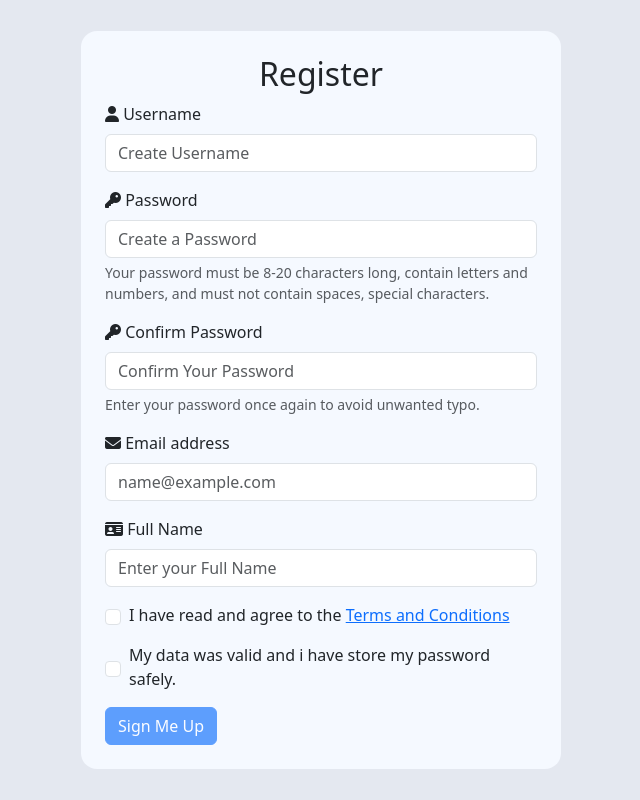
After one commit to bagusmahendra85/php_projects, a PHP site: page /register.php in a window 1280 px wide. The commit adds this page. Shown: the whole page, without its empty margins (319-959 px from the left). Run offline with PHP 8.4, Linux system fonts and the light colour scheme; some libraries are stand-ins or nearby versions.

Commit message:
feat: activate the registration page

```diff
--- a/crud_operation/css/style.css
+++ b/crud_operation/css/style.css
@@ -1 +1,4 @@
-/*# sourceMappingURL=style.css.map */
+@import url("https://fonts.googleapis.com/css2?family=Inter:wght@100..900&display=swap");
+body {
+  font-family: "Inter", sans-serif;
+}/*# sourceMappingURL=style.css.map */
--- /dev/null
+++ b/crud_operation/css/style.scss
@@ -0,0 +1,5 @@
+@import url('https://fonts.googleapis.com/css2?family=Inter:wght@100..900&display=swap');
+
+body {
+  font-family: 'Inter', sans-serif;
+}
--- a/crud_operation/include/function.php
+++ b/crud_operation/include/function.php
@@ -178,6 +178,50 @@ function upload() {
 
 // upload end ------------------------------
 
+// register/sign up ------------------------------
+
+function userSignup($data) {
+  global $conn;
+
+  $username = strtolower(stripslashes($data["username"]));
+  $password = mysqli_real_escape_string($conn, $data["password"]);
+  $confirmPassword = mysqli_real_escape_string($conn, $data["confirmPassword"]);
+  $user_email = $data["email"];
+  $user_fullname = htmlspecialchars($data["fullname"]);
+
+  //existing username on database check
+  $usernameQuery = mysqli_query($conn, "SELECT username FROM users WHERE username = '$username';");
+
+  if (mysqli_fetch_assoc($usernameQuery)) {
+    echo "
+    <script>alert('Username sudah terdaftar!');</script>
+    ";
+
+    return false;
+  }
+
+  //password confirmation check
+
+  if ( $password != $confirmPassword ) {
+    echo "<script>alert('Password tidak sama!');</script>";
+    return false;
+  }
+
+  //encrypt password
+  $password = password_hash($password, PASSWORD_DEFAULT);
+
+  //pass data on to database
+  mysqli_query($conn, "
+    INSERT INTO users (id, username, password, email, fullname) VALUES
+    (NULL, '$username', '$password', '$user_email', '$user_fullname')
+  ;");
+
+  return mysqli_affected_rows($conn);
+
+}
+
+// register/sign up end ------------------------------
+
 
 
 ?>
--- a/crud_operation/public/insert.php
+++ b/crud_operation/public/insert.php
@@ -48,6 +48,8 @@ if (isset($_POST["add_data"])) {
     <meta charset="utf-8">
     <meta name="viewport" content="width=device-width, initial-scale=1">
     <title>Add New Data</title>
+    <!-- My CSS -->
+    <link rel="stylesheet" href="./css/style.css">
      <!-- Boostrap -->
     <link href="https://cdn.jsdelivr.net/npm/bootstrap@5.3.2/dist/css/bootstrap.min.css" rel="stylesheet" integrity="sha384-T3c6CoIi6uLrA9TneNEoa7RxnatzjcDSCmG1MXxSR1GAsXEV/Dwwykc2MPK8M2HN" crossorigin="anonymous">
     <!-- Fontawesome Icon -->
--- a/crud_operation/public/login.php
+++ b/crud_operation/public/login.php
@@ -14,6 +14,8 @@ if ( isset($_POST["submit"])) {
   <meta charset="UTF-8">
   <meta name="viewport" content="width=device-width, initial-scale=1.0">
   <title>Login</title>
+  <!-- My CSS -->
+  <link rel="stylesheet" href="./css/style.css">
   <link href="https://cdn.jsdelivr.net/npm/bootstrap@5.3.2/dist/css/bootstrap.min.css" rel="stylesheet" integrity="sha384-T3c6CoIi6uLrA9TneNEoa7RxnatzjcDSCmG1MXxSR1GAsXEV/Dwwykc2MPK8M2HN" crossorigin="anonymous">
   <script src="https://kit.fontawesome.com/9ed35d004b.js" crossorigin="anonymous"></script>
   <style>
--- /dev/null
+++ b/crud_operation/public/register.php
@@ -0,0 +1,109 @@
+<?php
+require "../include/function.php";
+
+if ( isset($_POST["signupCta"]) ) {
+  if ( userSignup($_POST) ) {
+    echo "<script>alert('User baru berhasil dibuat!'); </script>";
+  } else {
+    echo mysqli_error($conn);
+  }
+}
+
+?>
+
+<!DOCTYPE html>
+<html lang="en">
+<head>
+  <meta charset="UTF-8">
+  <meta name="viewport" content="width=device-width, initial-scale=1.0">
+  <title>Register</title>
+  <!-- My CSS -->
+  <link rel="stylesheet" href="./css/style.css">
+  <link href="https://cdn.jsdelivr.net/npm/bootstrap@5.3.2/dist/css/bootstrap.min.css" rel="stylesheet" integrity="sha384-T3c6CoIi6uLrA9TneNEoa7RxnatzjcDSCmG1MXxSR1GAsXEV/Dwwykc2MPK8M2HN" crossorigin="anonymous">
+  <script src="https://kit.fontawesome.com/9ed35d004b.js" crossorigin="anonymous"></script>
+  <style>
+    body {
+      background-color: #e4e8f0;
+    }
+
+    main {
+      display: grid;
+      place-items: center;
+      min-height: 100vh;
+    }
+
+    main .container {
+      background: #f5f9ff;
+      border-radius: 1em;
+      max-width: 30em;
+      display: grid;
+      place-self: center;
+
+    }
+  </style>
+</head>
+<body>
+  <main>
+    <div class="container p-4">
+
+      <h2 class="text-center">Register</h2>
+      <form class="" action="" method="post" enctype="multipart/form-data">
+        <div class="mb-3">
+          <label for="username" class="form-label"><i class="fa-solid fa-user"></i> Username</label>
+          <input type="text" autocomplete="off" class="form-control" id="username" name="username" placeholder="Create Username">
+        </div>
+        <div class="mb-3">
+          <label for="password" class="form-label"><i class="fa-solid fa-key"></i> Password</label>
+          <input type="password" id="password" name="password" class="form-control" placeholder="Create a Password" aria-describedby="passwordHelpBlock">
+          <div id="passwordHelpBlock" class="form-text">
+            Your password must be 8-20 characters long, contain letters and numbers, and must not contain spaces, special characters.
+          </div>
+        </div>
+        <div class="mb-3">
+          <label for="confirmPassword" class="form-label"><i class="fa-solid fa-key"></i> Confirm Password</label>
+          <input type="password" id="confirmPassword" name="confirmPassword" class="form-control" placeholder="Confirm Your Password" aria-describedby="confirmPasswordHelpBlock">
+          <div id="confirmPasswordHelpBlock" class="form-text">
+            Enter your password once again to avoid unwanted typo.
+          </div>
+        </div>
+        <div class="mb-3">
+          <label for="email" class="form-label"><i class="fa-solid fa-envelope"></i> Email address</label>
+          <input type="email" autocomplete="off" class="form-control" name="email" id="email" placeholder="name@example.com">
+        </div>
+        <div class="mb-3">
+          <label for="fullname" class="form-label"><i class="fa-solid fa-id-card"></i> Full Name</label>
+          <input type="text" autocomplete="off" class="form-control" id="fullname" name="fullname" placeholder="Enter your Full Name">
+        </div>
+        <div class="mb-3 d-flex align-items-center">
+          <input class="form-check-input me-2" type="checkbox" id="termAndCond">
+          <label for="termAndCond">I have read and agree to the <a href="#">Terms and Conditions</a></label>
+        </div>
+        <div class="mb-3 d-flex align-items-center">
+          <input class="form-check-input me-2" type="checkbox" id="dataValidation">
+          <label for="dataValidation">My data was valid and i have store my password safely.</label>
+        </div>
+        <button type="submit" name="signupCta" id="signupCta" class="btn btn-primary disabled">Sign Me Up</button>
+      </form>
+    </div>
+  </main>
+  <script>
+    const termCheckbox = document.querySelector('#termAndCond');
+    const signupButton = document.querySelector('#signupCta');
+    const dataCheckbox = document.querySelector('#dataValidation');
+
+    const enableSignupButton = () => {
+      if (termCheckbox.checked && dataCheckbox.checked) {
+        signupButton.classList.remove('disabled');
+      } else {
+        signupButton.classList.add('disabled');
+      }
+    }
+
+    termCheckbox.addEventListener('change', enableSignupButton);
+    dataCheckbox.addEventListener('change', enableSignupButton);
+
+
+  </script>
+<script src="https://cdn.jsdelivr.net/npm/bootstrap@5.3.2/dist/js/bootstrap.bundle.min.js" integrity="sha384-C6RzsynM9kWDrMNeT87bh95OGNyZPhcTNXj1NW7RuBCsyN/o0jlpcV8Qyq46cDfL" crossorigin="anonymous"></script>
+</body>
+</html>
--- a/crud_operation/public/update.php
+++ b/crud_operation/public/update.php
@@ -53,6 +53,8 @@ if (isset($_POST["update"])) {
     <meta charset="utf-8">
     <meta name="viewport" content="width=device-width, initial-scale=1">
     <title>Edit Data</title>
+    <!-- My CSS -->
+    <link rel="stylesheet" href="./css/style.css">
      <!-- Boostrap -->
     <link href="https://cdn.jsdelivr.net/npm/bootstrap@5.3.2/dist/css/bootstrap.min.css" rel="stylesheet" integrity="sha384-T3c6CoIi6uLrA9TneNEoa7RxnatzjcDSCmG1MXxSR1GAsXEV/Dwwykc2MPK8M2HN" crossorigin="anonymous">
     <!-- Fontawesome Icon -->
```
Also changed, not shown: 1 other file.
